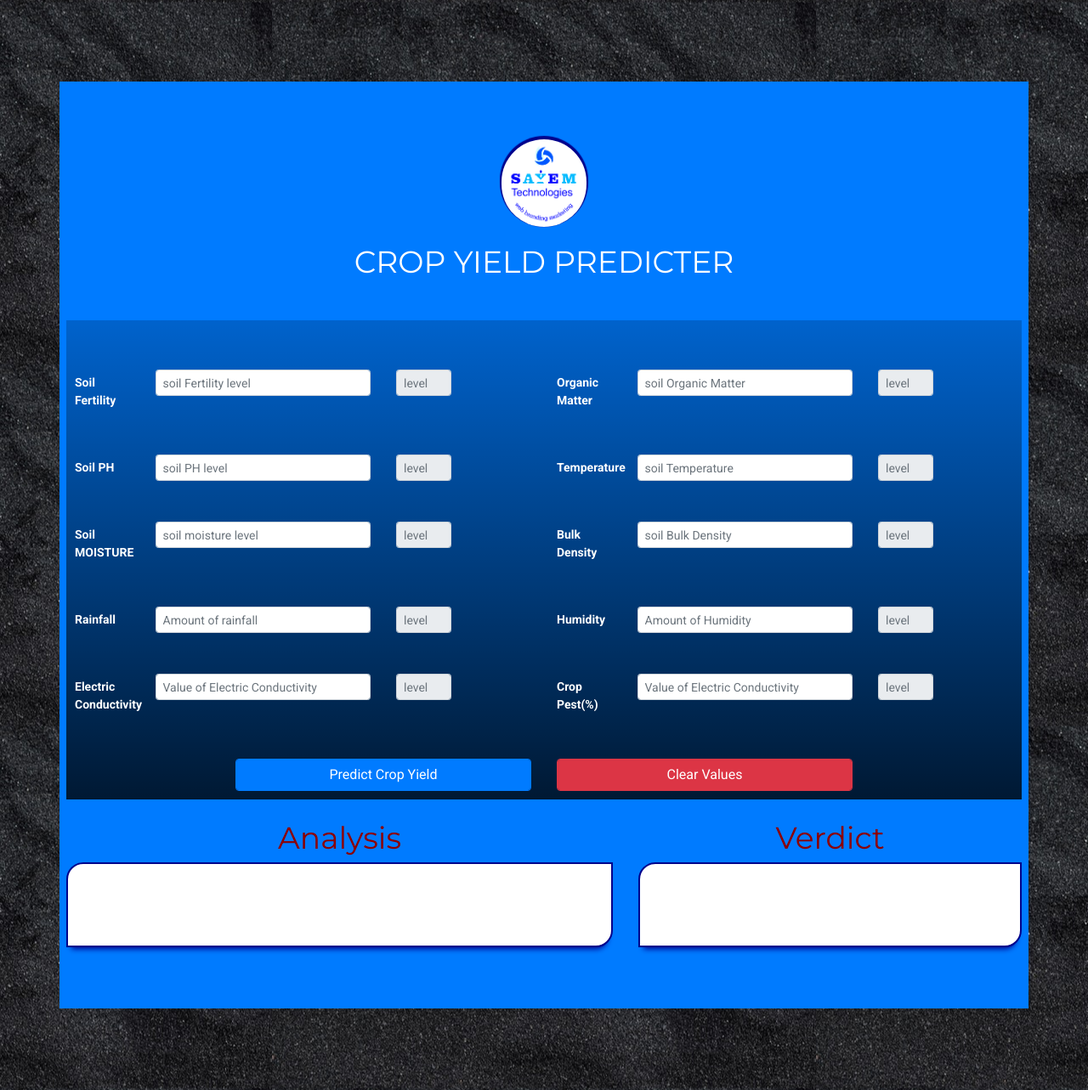
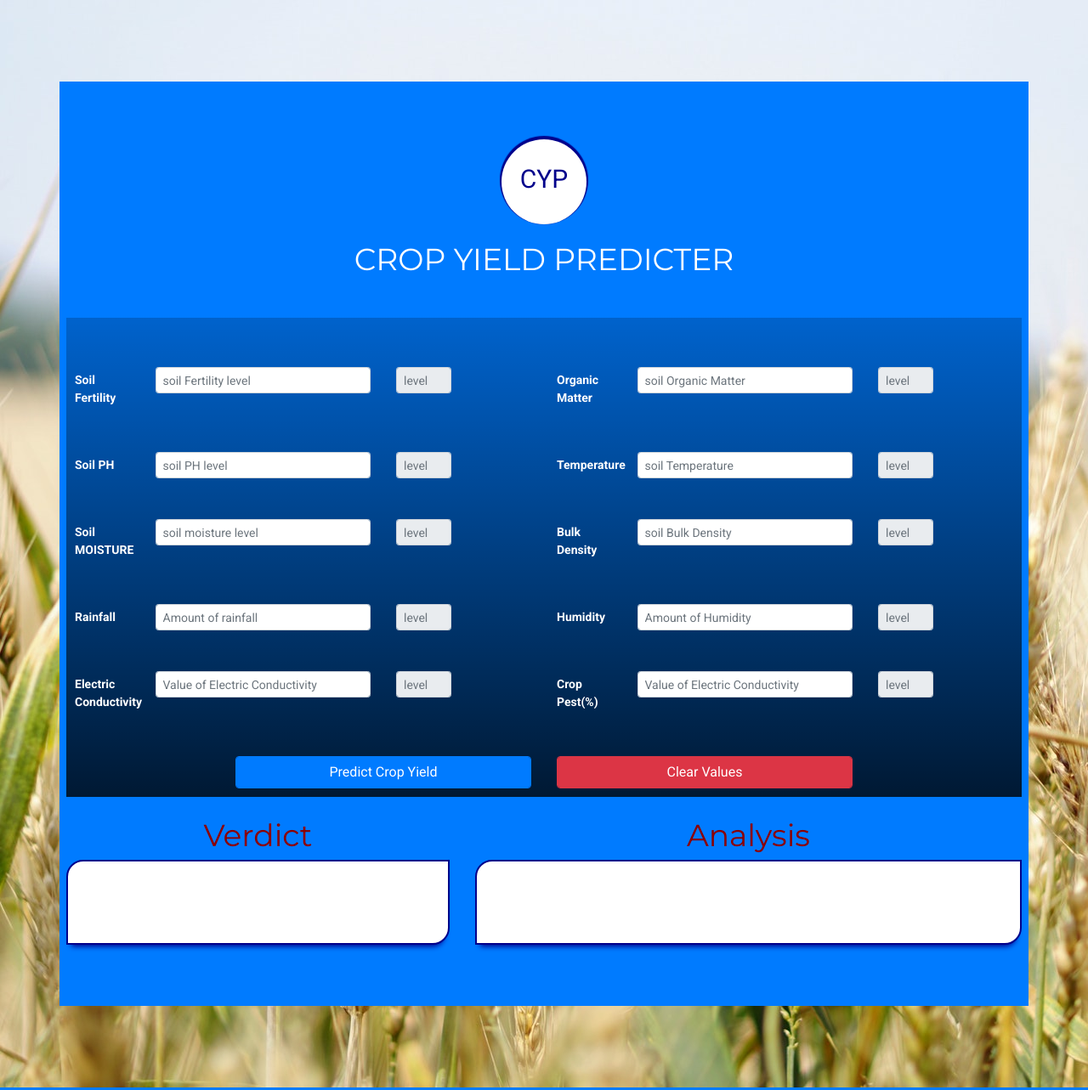
Before and after one commit to gentlesammy/cropyieldpredictor, a PHP site: page / in a window 1280 px wide. Shown: the whole page at 85% size. Run offline with PHP 8.4, Linux system fonts and the light colour scheme.

Commit message:
Add existing file

```diff
--- a/css/mainstyle.css
+++ b/css/mainstyle.css
@@ -14,7 +14,7 @@ body {
 
 body {
   background-color: green;
-  background:url('../images/pexels-photo-952670.jpeg');
+  background:url('../images/pexels-photo-265216.jpeg');
   background-position: center;
   background-attachment: fixed;
   background-blend-mode: difference;
@@ -207,8 +207,11 @@ form label{
   color:white;
   font-weight: 600;
 }
-img{
-  max-width: 100px !important;
+#logo{
+  width: 100px !important;
+  height:100px;
+  font-size: 30px;
+  padding-top: 35px;
   background:white;
   border-radius: 50px;
   margin: 20px 10px;
--- a/index.php
+++ b/index.php
@@ -15,7 +15,7 @@
         <section class="form-area my-5 py-5">
           <div class="container bg-primary px-2 py-5">
             <center>
-              <img src="images/sayemlogo1.png" alt="" class="img-rounded center-block">
+              <p id="logo">CYP</p>
             </center>
             <h1 class="text-center text-white mb-5">CROP YIELD PREDICTER </h1>
               <form class="my-form" id="soiltest" action="process.php" method="POST">
@@ -136,18 +136,18 @@
               </form>
 
               <div class="row my-4">
+                <div class="col-md-5">
+                  <h1 class="text-center">Verdict</h1>
+                  <div class="showverdict" id="verdict">
+                  </div>
+                </div>
                 <div class="col-md-7">
                   <h1 class="text-center">Analysis</h1>
                   <div class="showtext" id="analysis">
                   </div>
                 </div>
 
-                <div class="col-md-5">
-                  <h1 class="text-center">Verdict</h1>
-                  <div class="showverdict">
 
-                  </div>
-                </div>
               </div>
           </div>
         </section>
--- a/js/script.js
+++ b/js/script.js
@@ -109,9 +109,11 @@ $('#soiltest').submit(function(event) {
                   url: './process.php',
                   type: 'POST',
                   data: soilvalues,
+                  dataType:"json",
                 })
                 .done(function(msg) {
-                  $('#analysis').html(msg);
+                  $('#verdict').html(msg.verdict);
+                  $('#analysis').html(msg.analysis);
 
                 })
 
```
Also changed, not shown: process.php (+89 -7 lines), images/pexels-photo-265216.jpeg (added).
